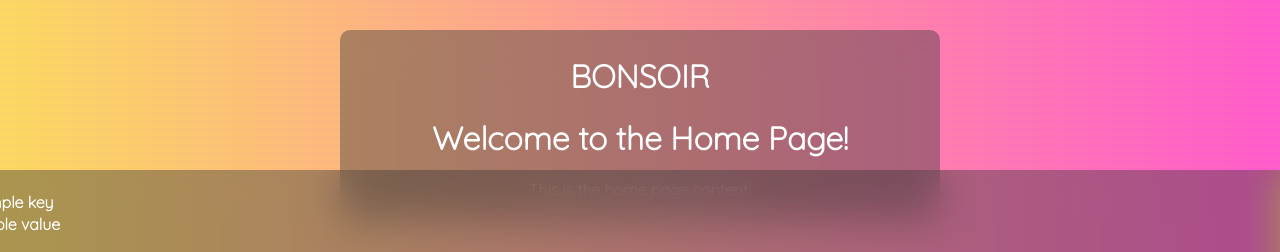
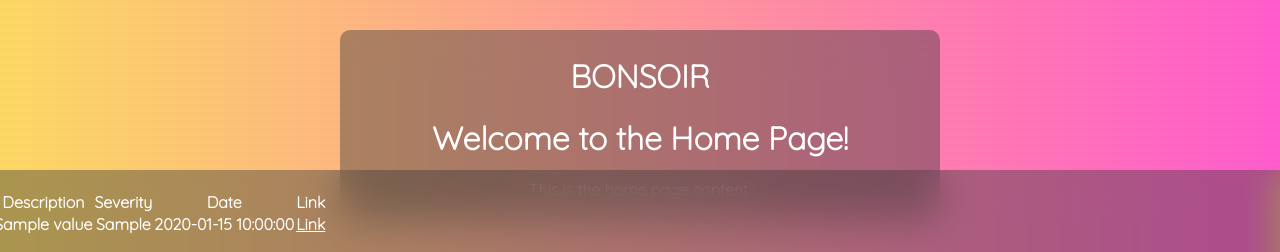
Before and after one commit to comlouis-creator/S-curit-Internet-des-Objets, a Python web app: template flask/templates/home.html in a window 1280 px wide; the page is wider, and only the part inside the window is pictured. Shown: the top 252 px of that part. Run offline with Jinja, Linux system fonts and the light colour scheme; the template is opened without the code that fills it: most values are stand-ins (such as "Sample title", 1, 10 or a date in 2020); lists and menus that the app fills with data are empty.

Commit message:
tableau json fonctionnel

```diff
--- a/flask/templates/home.html
+++ b/flask/templates/home.html
@@ -3,39 +3,27 @@
 <table>
 	<thead>
 		<tr>
-			{% for key,value in json_data.vulnerabilities[0].items() %}
-			<th>{{ key }}</th>
-			{% endfor %}
+			<th>CVE</th>
+			<th>Description</th>
+			<th>Severity</th>
+			<th>Date</th>
+			<th>Link</th>
+
 		</tr>
 	</thead>
 
 	<tbody>
 
-		{% for vulnerability in json_data.vulnerabilites %}
-			<tr>
-				{% for key,value in vulnerability.items() %}
-					<th>{{ value }}</th>
-				{% endfor %}
-			</tr>
+		{% for vulnerability in data %}
+		<tr>
+			<th>{{ vulnerability['cve']['id'] }}</th>
+			<th>{{ vulnerability['cve']['descriptions'][0]['value'] }}</th>
+			<th>{{ vulnerability['cve']['metrics']['cvssMetricV2'][0]['baseSeverity'] }}</th>
+			<th>{{ vulnerability['cve']['published'] }}</th>
+			<th><a target="_blank" href="{{ vulnerability['cve']['references'][0]['url'] }}">Link</a></th>
+		</tr>
 		{% endfor %}
-
 	</tbody>
 
 </table>
-    <pre>{{ json_data | tojson(indent=2) }}</pre>
-
-    <script type="text/javascript">
-    	var json = json3.items
-var fields = Object.keys(json[0])
-var replacer = function(key, value) { return value === null ? '' : value }
-var csv = json.map(function(row){
-  return fields.map(function(fieldName){
-    return JSON.stringify(row[fieldName], replacer)
-  }).join(',')
-})
-csv.unshift(fields.join(',')) // add header column
- csv = csv.join('\r\n');
-console.log(csv)
-    </script>
-
 {% endblock %}
```
Also changed, not shown: flask/main.py (+13 -6 lines).
